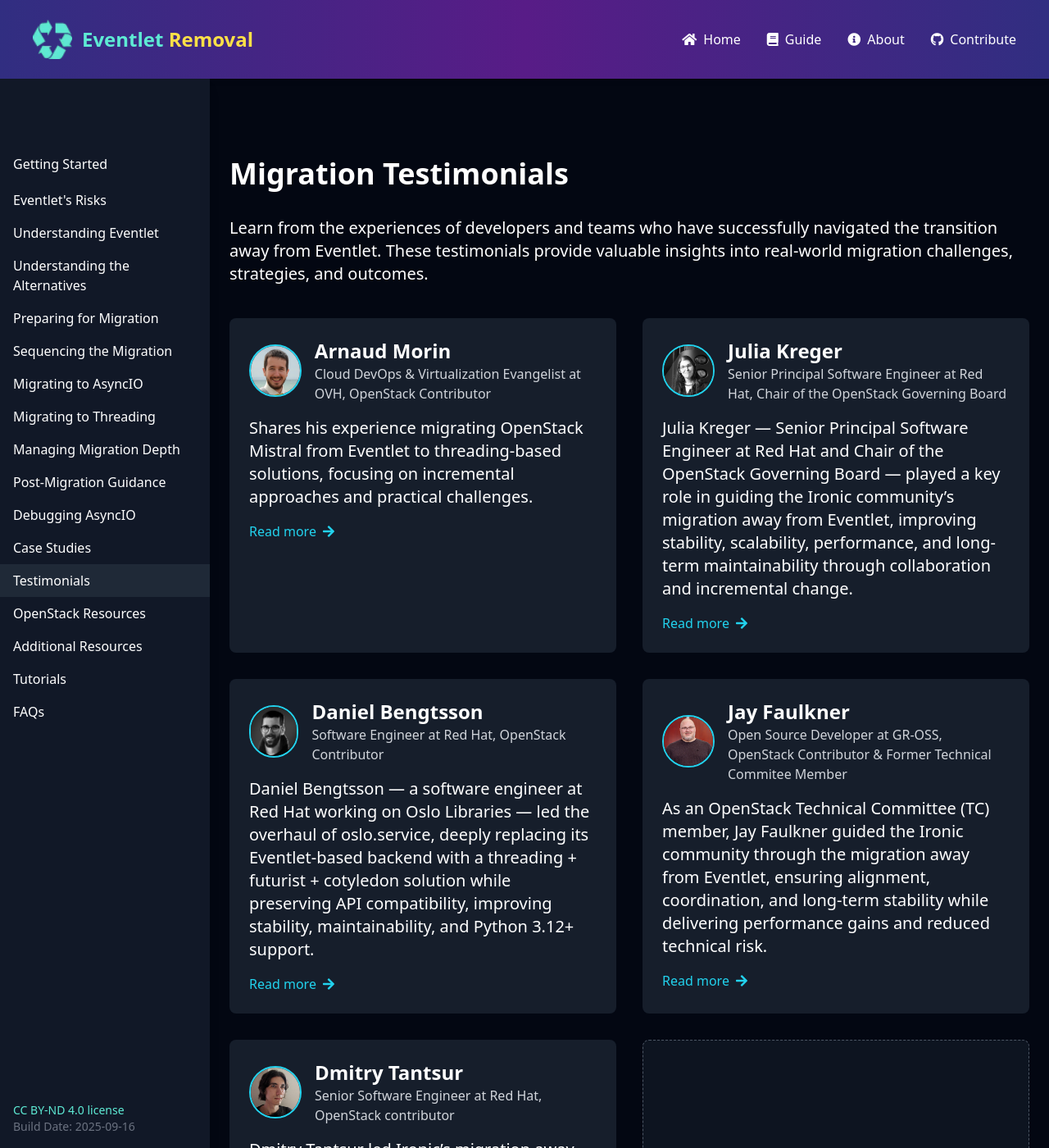
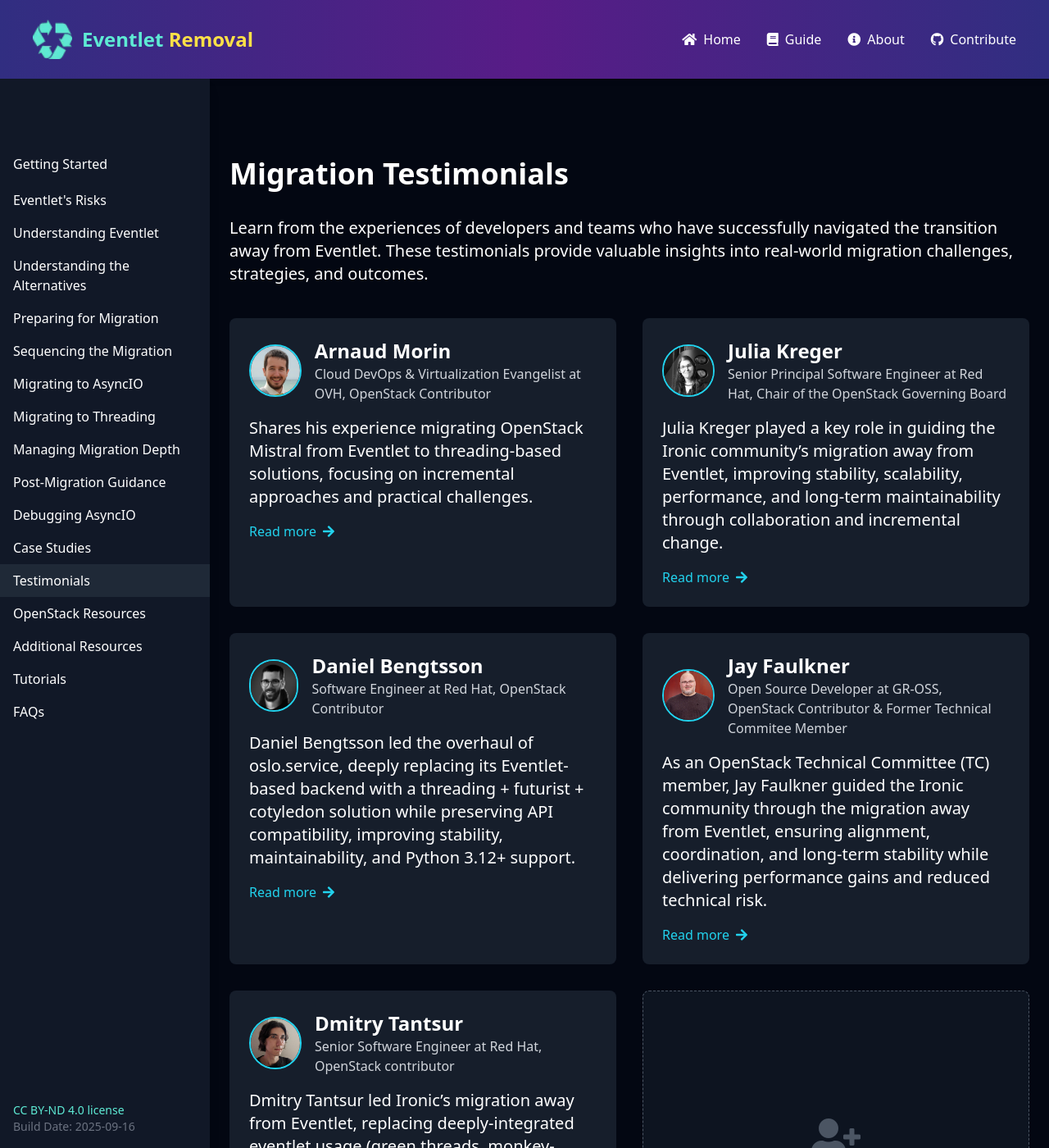
Before and after one commit to eventlet-removal/eventlet-removal.github.io, a Jekyll site: the page built from docs/guide/testimonials.md, in a window 1280 px wide and 1400 px high. Shown: the whole window at 82% size. Built offline with Jekyll 4.4.1, drawn with Linux system fonts in a browser that asks for light colours; nearby versions of some CDN libraries.

Commit message:
summaries

```diff
--- a/docs/guide/testimonials.md
+++ b/docs/guide/testimonials.md
@@ -35,7 +35,7 @@ og_description: Read firsthand accounts from developers and projects that have s
         <p class="text-gray-300">Senior Principal Software Engineer at Red Hat, Chair of the OpenStack Governing Board</p>
       </div>
     </div>
-    <p class="text-xl">Julia Kreger — Senior Principal Software Engineer at Red Hat and Chair of the OpenStack Governing Board — played a key role in guiding the Ironic community’s migration away from Eventlet, improving stability, scalability, performance, and long-term maintainability through collaboration and incremental change.</p>
+    <p class="text-xl">Julia Kreger played a key role in guiding the Ironic community’s migration away from Eventlet, improving stability, scalability, performance, and long-term maintainability through collaboration and incremental change.</p>
     <div class="mt-4 text-cyan-400 flex items-center">
       Read more <i class="fas fa-arrow-right ml-2"></i>
     </div>
@@ -48,7 +48,7 @@ og_description: Read firsthand accounts from developers and projects that have s
         <p class="text-gray-300">Software Engineer at Red Hat, OpenStack Contributor</p>
       </div>
     </div>
-    <p class="text-xl">Daniel Bengtsson — a software engineer at Red Hat working on Oslo Libraries — led the overhaul of oslo.service, deeply replacing its Eventlet-based backend with a threading + futurist + cotyledon solution while preserving API compatibility, improving stability, maintainability, and Python 3.12+ support.</p>
+    <p class="text-xl">Daniel Bengtsson led the overhaul of oslo.service, deeply replacing its Eventlet-based backend with a threading + futurist + cotyledon solution while preserving API compatibility, improving stability, maintainability, and Python 3.12+ support.</p>
     <div class="mt-4 text-cyan-400 flex items-center">
       Read more <i class="fas fa-arrow-right ml-2"></i>
     </div>
```
